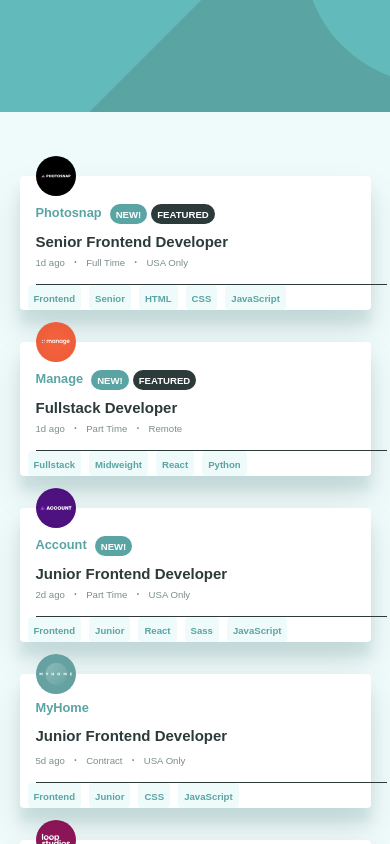
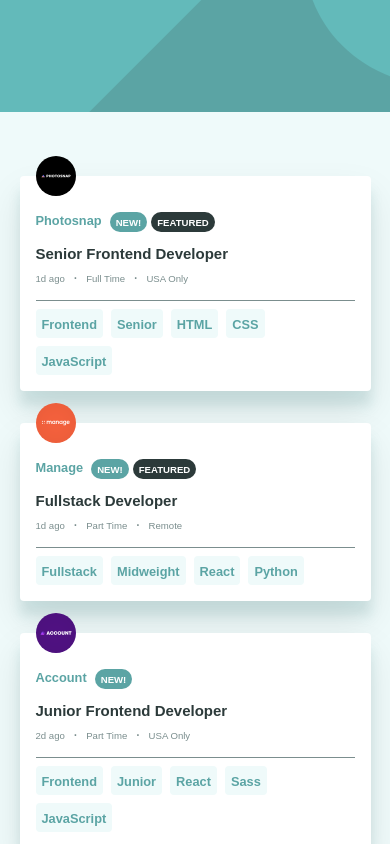
Before and after one commit to NikitaKozlov-R/static-job, a Vue app: page / in a window 390 px wide. Shown: the top 844 px of the page. Built offline with nearby package versions, Linux system fonts and the light colour scheme; a web font is replaced by a local one.

Commit message:
mobile design & point of entry in App.vue

```diff
--- a/src/App.vue
+++ b/src/App.vue
@@ -8,6 +8,7 @@
     />
     <main-list
       @select-filter="selectFilter"
+      :vacancies="vacancies"
     />
   </main>
 </template>
@@ -16,6 +17,7 @@
 import MainHeader from '@/components/main-header.vue'
 import MainList from '@/components/main-list.vue'
 import MainFilter from '@/components/main-filter.vue'
+import vacancies from '@/assets/data'
 
 export default {
   name: 'App',
@@ -26,7 +28,8 @@ export default {
   },
   data() {
     return {
-      vacancyFilter: []
+      vacancyFilter: [],
+      vacancies
     }
   },
   methods: {
@@ -38,7 +41,6 @@ export default {
     },
     selectFilter(filter) {
       if(this.vacancyFilter.length === 8) {
-        alert('You can\'t add more than 8 filters ')
         return false
       }
       if(this.vacancyFilter.indexOf(filter) != -1) {
@@ -55,5 +57,8 @@ export default {
   display: flex;
   flex-direction: column;
   align-items: center;
+  background-color: var(--color-background);
+  padding: 0 5%;
+  overflow-x: hidden;
 }
 </style>
--- a/src/assets/css/reset.css
+++ b/src/assets/css/reset.css
@@ -9,6 +9,13 @@
   --color-filter-tablets: hsl(180, 31%, 95%);
   --color-dark-primary: hsl(180, 8%, 52%);
   --color-dark-gray: hsl(180, 14%, 20%);
+}
+
+* {
+  box-sizing: border-box;
+}
+html {
+  background-color: var(--color-background);
 }
 
 /* latin-ext */
--- a/src/components/main-filter.vue
+++ b/src/components/main-filter.vue
@@ -34,7 +34,7 @@ export default {
 <style>
 .main-filter {
   position: absolute;
-  width: calc(1024px - 48px);
+  width: 1024px;
   height: 56px;
   margin: 84px 0 0 0;
   border-radius: 4px;
@@ -95,4 +95,19 @@ export default {
   color: var(--color-dark-gray);
   border-bottom: .1rem solid var(--color-dark-gray);
 }
+@media screen and (max-width: 1024px) {
+  .main-filter {
+    margin-top: -28px;
+    position: relative;
+    width: 100%;
+    height: auto;
+    padding: 16px 16px 8px 16px;
+  }
+  .main-filter__wrap {
+    flex-wrap: wrap;
+  }
+  .main-filter__item {
+    margin: 0 8px 8px 0;
+  }
+}
 </style>
--- a/src/components/main-header.vue
+++ b/src/components/main-header.vue
@@ -10,7 +10,7 @@
 
 <style>
   .main-header {
-    width: 100%;
+    width: 100vw;
     height: 112px;
     background-image: url('~@/assets/img/bg-header-desktop.svg');
     background-color: var(--color-primary);
--- a/src/components/main-list-short-description.vue
+++ b/src/components/main-list-short-description.vue
@@ -117,13 +117,11 @@ export default {
   .main-list__short-description__logo {
     width: 40px;
     height: 40px;
-    margin: -20px 0 8px 16px;
+    margin: -20px 0 8px 0px;
   }
   .main-list__preview {
-    height: 64px;
-    width: 100%;
-    padding: 0 0 16px 0;
-    border-bottom: 1px solid var(--color-dark-gray);
+    height: 72px;
+    margin: 8px 0;
   }
 }
 </style>
--- a/src/components/main-list-tools.vue
+++ b/src/components/main-list-tools.vue
@@ -1,5 +1,5 @@
 <template>
-  <span>
+  <span class="main-list__tools-wrap">
     <div class="main-list__tools">
       <button class="main-list__tool-lang"
         @click="$emit('select-filter', vacancy.role)"
@@ -41,7 +41,7 @@ export default {
   margin: 0 24px 0 0;
 }
 .main-list__tool-lang {
-  font-size: 0.6rem;
+  font-size: .6rem;
   font-weight: 700;
   border-radius: 4px;
   padding: 8px 6px 6px 6px;
@@ -58,4 +58,18 @@ export default {
   background-color: var(--color-primary);
   color: white;
 }
+@media screen and (max-width: 1280px) {
+  .main-list__tools {
+    flex-wrap: wrap;
+    margin: 8px 0 16px;
+    border-top: 1px solid var(--color-dark-primary);
+  }
+  .main-list__tool-lang {
+    font-size: .8rem;
+    margin: 8px 8px 0 0;
+  }
+  .main-list__tools-wrap {
+    width: 100%;
+  }
+}
 </style>
--- a/src/components/main-list.vue
+++ b/src/components/main-list.vue
@@ -17,16 +17,17 @@
 
 <script>
 
-import vacancies from '@/assets/data'
 import MainListShortDescription from '@/components/main-list-short-description.vue'
 import MainListTools from '@/components/main-list-tools.vue'
 
 export default {
   data() {
     return {
-      vacancies
+
     }
   },
+
+  props: [ 'vacancies' ],
 
   components: {
     MainListShortDescription,
@@ -59,13 +60,16 @@ export default {
   transition: all 0.3s cubic-bezier(.25,.8,.25,1);
 }
 @media screen and (max-width: 1280px) {
+  .main-list {
+    padding: 4rem 0;
+  }
   .main-list-item {
-    width: 90%;
+    width: 100%;
     height: auto;
     flex-direction: column;
     align-items: flex-start;
     margin: 0 0 2rem 0;
-    box-sizing: border-box;
+    padding: 0 16px;
   }
 }
 </style>
```
